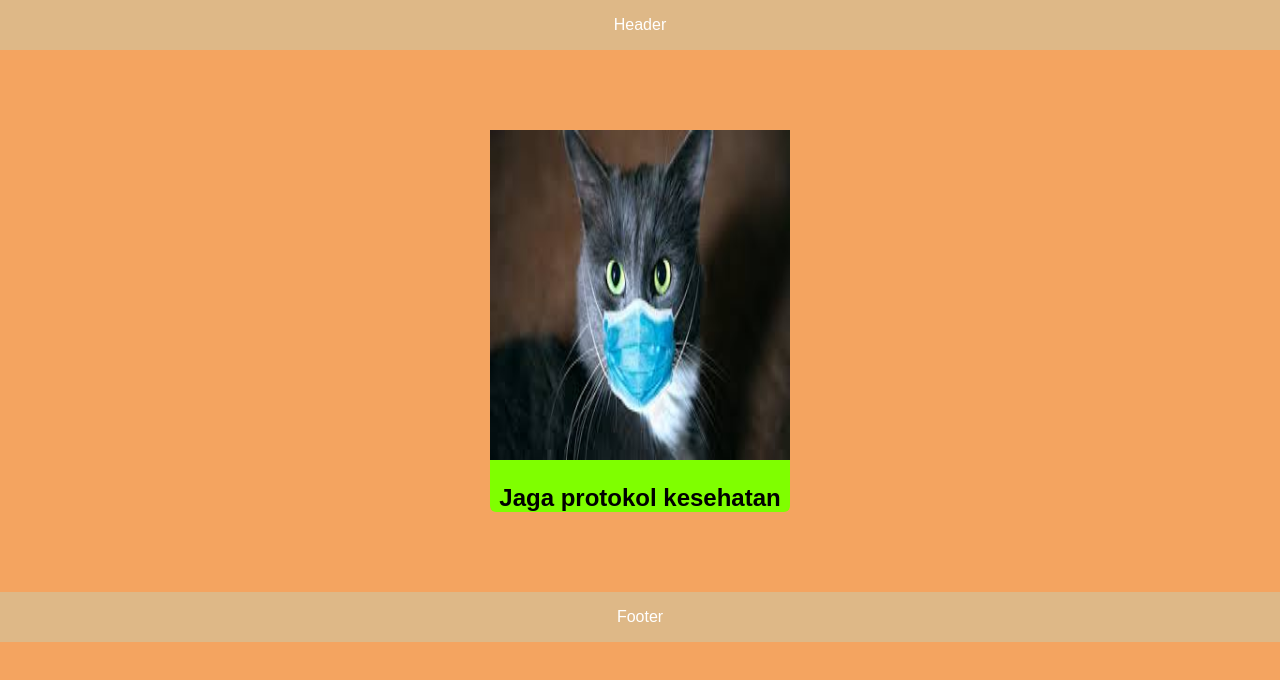
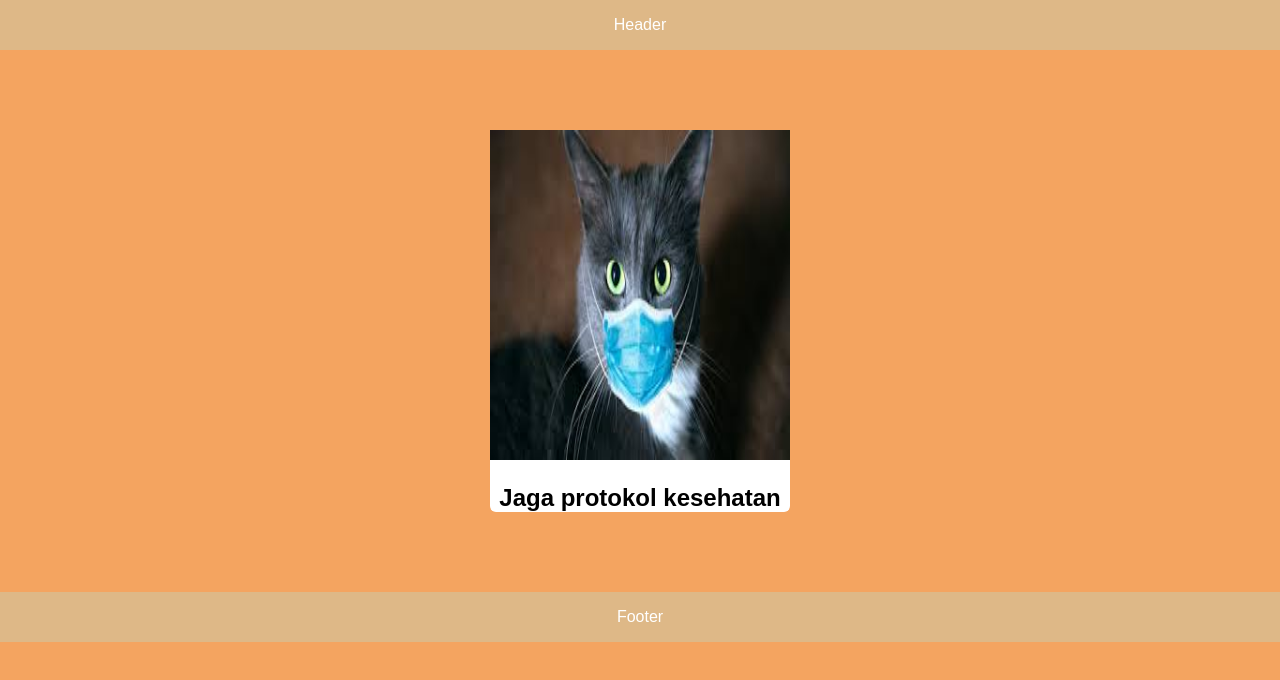
Before and after one commit to Rahma-noviani27/my-repo-from-remote, a plain HTML site: page index.html in a window 1280 px wide. Drawn offline with Linux system fonts and the light colour scheme.

```diff
--- a/style.css
+++ b/style.css
@@ -5,14 +5,13 @@ body {
     padding: 0px;
     background-color: sandybrown;
     font-family: Arial, Helvetica, sans-serif;
-
+}
 #profile-container{
     max-width: 300px;
     margin: 80px auto;
-    background-color: chartreuse;
-    border: 1px goldenrod;
+    background-color: white;
+    border: 1px black;
     border-radius: 6px;
-
 }
 
 #profile-image{
```
